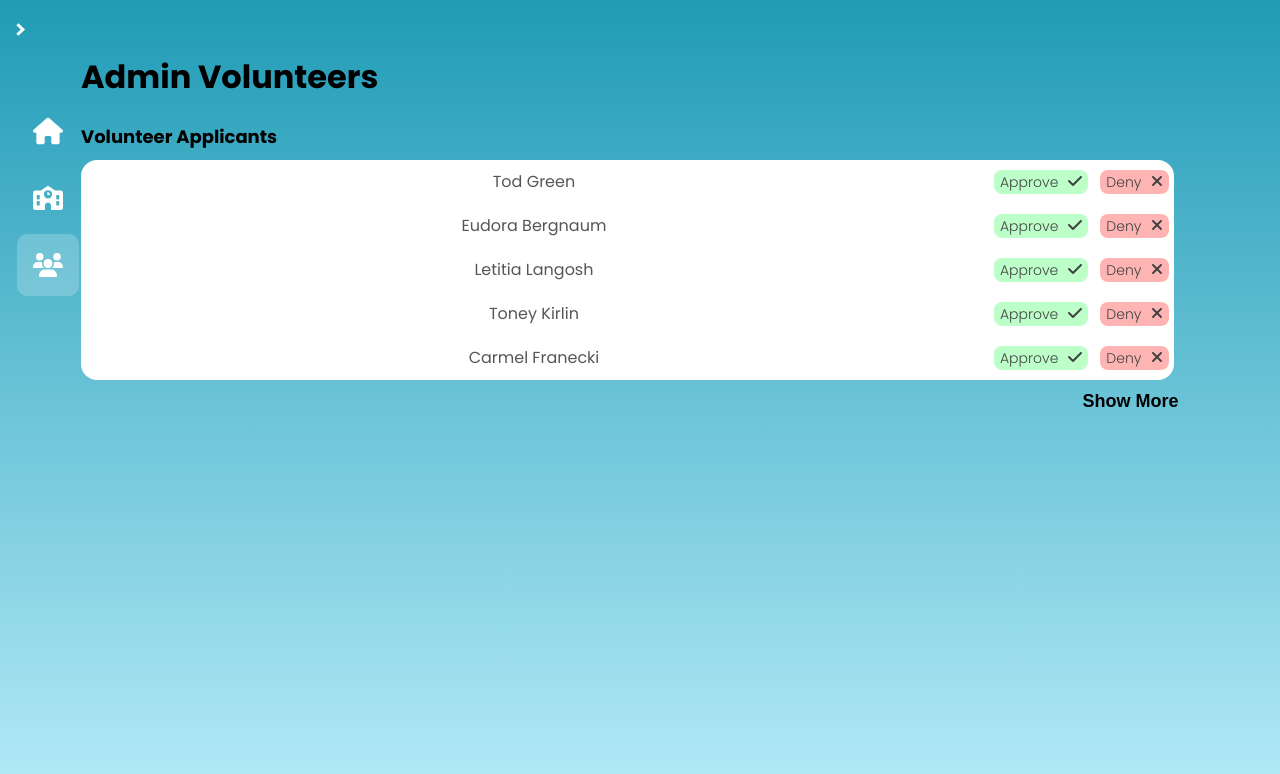
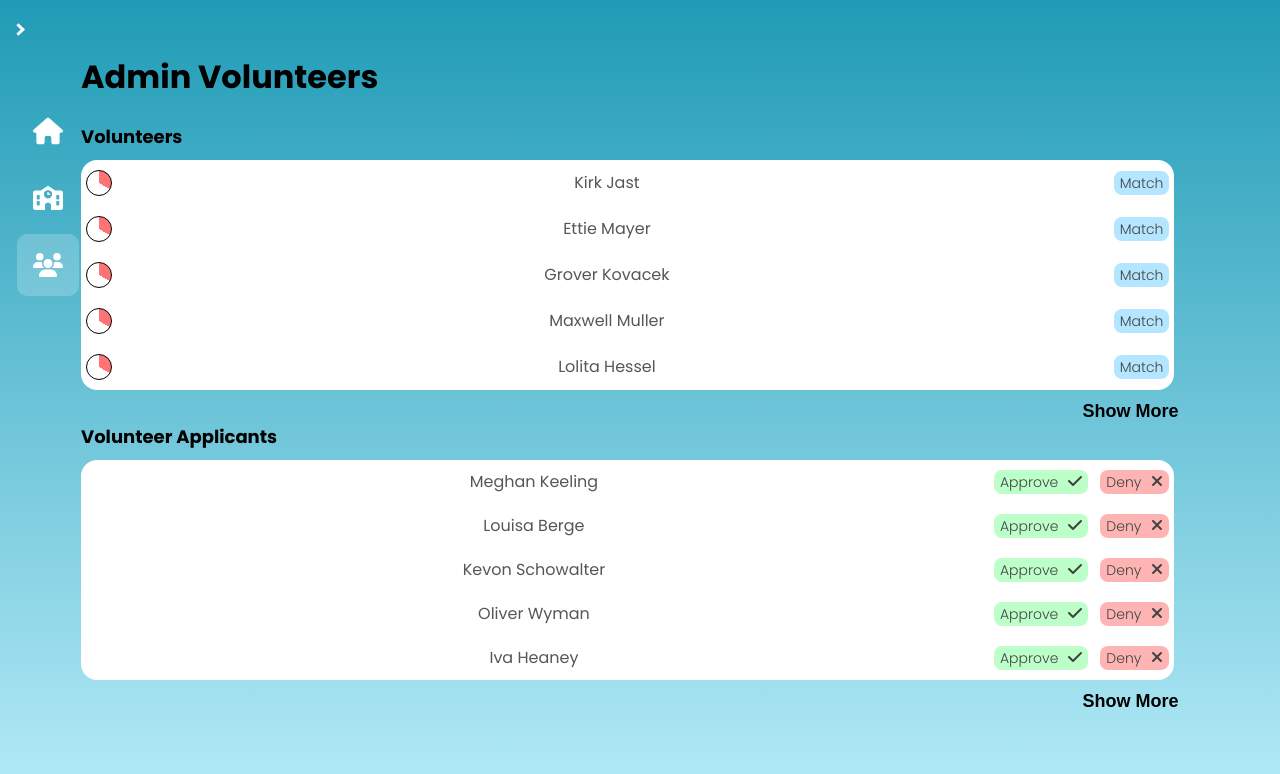
Before and after one commit to 4278-Project-Team-18/BIO-Frontend, a React (Vite) app: page /admin/volunteers in a window 1280 px wide. Shown: the top 774 px of the page. Built offline with nearby package versions, Linux system fonts and the light colour scheme.

Commit message:
current volunteers line item

```diff
--- /dev/null
+++ b/src/components/VolunteerLineItem/VolunteerLineItem.definitions.ts
@@ -0,0 +1,5 @@
+import type { Volunteer } from "../../interfaces/User.interface";
+
+export interface VolunteerLineItemProps {
+  volunteer: Volunteer;
+}
--- /dev/null
+++ b/src/components/VolunteerLineItem/VolunteerLineItem.module.css
@@ -0,0 +1,161 @@
+@media (min-width: 600px) {
+  .line-item-container {
+    display: flex;
+    justify-content: space-between;
+    align-items: center;
+    width: 100%;
+    padding: 5px;
+  }
+
+  .line-item-container-left {
+    display: flex;
+    justify-content: left;
+    align-items: center;
+    padding: 5px;
+  }
+
+  .line-item-name {
+    font-weight: 400;
+    font-size: 16px;
+    color: #565656;
+  }
+
+  .line-item-container-right {
+    display: flex;
+    justify-content: left;
+    align-items: center;
+    padding: 5px;
+  }
+
+  .line-item-match-button {
+    display: flex;
+    justify-content: left;
+    align-items: center;
+    padding-top: 2px;
+    margin-left: 12px;
+    background-color: #b4e6ff;
+  }
+
+  .line-item-button-title {
+    font-weight: 300;
+    font-size: 14px;
+    color: #434343;
+    font-family: "Poppins", sans-serif;
+    font-weight: 300;
+  }
+
+  .line-item-icon {
+    font-size: 16px;
+    padding-left: 10px;
+    padding-bottom: 2px;
+    color: #434343;
+  }
+
+  .line-item-unmatched-status-icon {
+    border-radius: 50%;
+    height: 24px;
+    width: 24px;
+    border-radius: 50%;
+    border: 1px solid black;
+    background: conic-gradient(#ff7375 0deg 120deg, transparent 120deg 360deg);
+  }
+
+  .line-item-matched-status-icon {
+    border-radius: 50%;
+    height: 24px;
+    width: 24px;
+    border-radius: 50%;
+    border: 1px solid black;
+    background: conic-gradient(#fff346 0deg 120deg, transparent 120deg 360deg);
+  }
+
+  .line-item-matched-submitted-status-icon {
+    border-radius: 50%;
+    height: 24px;
+    width: 24px;
+    border-radius: 50%;
+    border: 1px solid black;
+    background: conic-gradient(#38f95f 0deg 120deg, transparent 120deg 360deg);
+  }
+}
+
+@media (max-width: 599px) {
+  .line-item-container {
+    display: flex;
+    justify-content: space-between;
+    align-items: center;
+    width: 100%;
+    padding: 5px;
+  }
+
+  .line-item-container-left {
+    display: flex;
+    justify-content: left;
+    align-items: center;
+    padding: 5px;
+  }
+
+  .line-item-name {
+    font-weight: 400;
+    font-size: 14px;
+    color: #565656;
+  }
+
+  .line-item-container-right {
+    display: flex;
+    justify-content: left;
+    align-items: center;
+    padding: 5px;
+  }
+
+  .line-item-match-button {
+    display: flex;
+    justify-content: left;
+    align-items: center;
+    padding-top: 2px;
+    margin-left: 12px;
+    background-color: #b4e6ff;
+  }
+
+  .line-item-button-title {
+    font-weight: 300;
+    font-size: 14px;
+    color: #434343;
+    font-family: "Poppins", sans-serif;
+    font-weight: 300;
+  }
+
+  .line-item-icon {
+    font-size: 16px;
+    padding-left: 10px;
+    padding-bottom: 2px;
+    color: #434343;
+  }
+
+  .line-item-unmatched-status-icon {
+    border-radius: 50%;
+    height: 24px;
+    width: 24px;
+    border-radius: 50%;
+    border: 1px solid black;
+    background: conic-gradient(#ff7375 0deg 120deg, transparent 120deg 360deg);
+  }
+
+  .line-item-matched-status-icon {
+    border-radius: 50%;
+    height: 24px;
+    width: 24px;
+    border-radius: 50%;
+    border: 1px solid black;
+    background: conic-gradient(#fff346 0deg 120deg, transparent 120deg 360deg);
+  }
+
+  .line-item-matched-submitted-status-icon {
+    border-radius: 50%;
+    height: 24px;
+    width: 24px;
+    border-radius: 50%;
+    border: 1px solid black;
+    background: conic-gradient(#38f95f 0deg 120deg, transparent 120deg 360deg);
+  }
+}
--- /dev/null
+++ b/src/components/VolunteerLineItem/VolunteerLineItem.tsx
@@ -0,0 +1,30 @@
+import styles from "./VolunteerLineItem.module.css";
+import type { VolunteerLineItemProps } from "./VolunteerLineItem.definitions";
+
+const VolunteerLineItem = ({ volunteer }: VolunteerLineItemProps) => (
+  <div className={styles["line-item-container"]}>
+    <div className={styles["line-item-container-left"]}>
+      {volunteer.matchedStudents ? (
+        <div className={styles["line-item-matched-status-icon"]} />
+      ) : (
+        <div className={styles["line-item-unmatched-status-icon"]} />
+      )}
+    </div>
+    <div className={styles["line-item-name"]}>
+      {`${volunteer.firstName} ${volunteer.lastName}`}
+    </div>
+    <div className={styles["line-item-container-right"]}>
+      {volunteer.matchedStudents ? (
+        <button className={styles["line-item-match-button"]}>
+          <div className={styles["line-item-button-title"]}>Unmatch</div>
+        </button>
+      ) : (
+        <button className={styles["line-item-match-button"]}>
+          <div className={styles["line-item-button-title"]}>Match</div>
+        </button>
+      )}
+    </div>
+  </div>
+);
+
+export default VolunteerLineItem;
--- a/src/pages/admin/AdminVolunteersTab/AdminVolunteersTab.tsx
+++ b/src/pages/admin/AdminVolunteersTab/AdminVolunteersTab.tsx
@@ -3,6 +3,7 @@ import { createTestVolunteer } from "../../../data/testData";
 import { AdminTabs } from "../../../interfaces/User.interface";
 import VolunteerApprovalLineItem from "../../../components/VolunteerApprovalLineItem/VolunteerApprovalLineItem";
 import Accordion from "../../../components/Accordion/Accordion";
+import VolunteerLineItem from "../../../components/VolunteerLineItem/VolunteerLineItem";
 import { useEffect } from "react";
 
 const AdminVolunteersTab = () => {
@@ -13,6 +14,10 @@ const AdminVolunteersTab = () => {
     setCurrentTab(AdminTabs.VOLUNTEERS);
   }, []);
 
+  const volunteerApplicantTestData = Array.from({ length: 12 }, () =>
+    createTestVolunteer(),
+  );
+
   const volunteerTestData = Array.from({ length: 12 }, () =>
     createTestVolunteer(),
   );
@@ -20,6 +25,12 @@ const AdminVolunteersTab = () => {
   return (
     <div>
       <h1>Admin Volunteers</h1>
+      <Accordion title="Volunteers">
+        {volunteerApplicantTestData.map((volunteer, index) => (
+          <VolunteerLineItem key={index} volunteer={volunteer} />
+        ))}
+      </Accordion>
+
       <Accordion title="Volunteer Applicants">
         {volunteerTestData.map((volunteer, index) => (
           <VolunteerApprovalLineItem key={index} volunteer={volunteer} />
```
